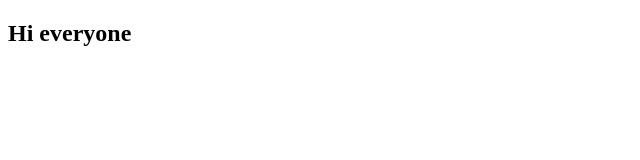
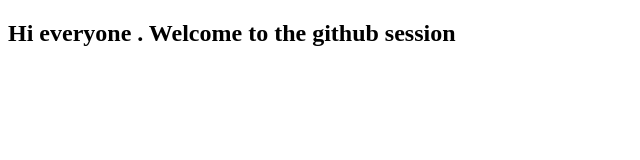
Before and after one commit to JyothisKiran/demo_class, a plain HTML site: page index1.html in a window 1280 px wide. Shown: the whole page, without its empty margins (0-640 px from the left). Drawn offline with Linux system fonts and the light colour scheme.

Commit message:
second commit

```diff
--- a/index1.html
+++ b/index1.html
@@ -6,6 +6,6 @@
     <title>Document</title>
 </head>
 <body>
-    <h2>Hi everyone</h2>
+    <h2>Hi everyone . Welcome to the github session</h2>
 </body>
 </html>
```
